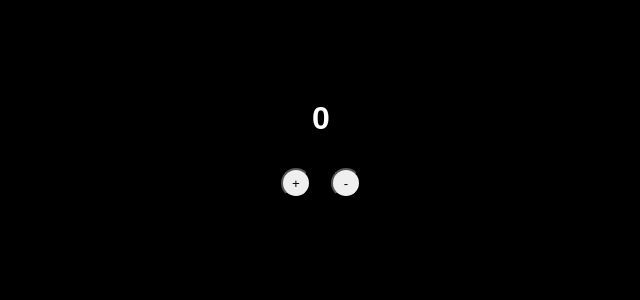
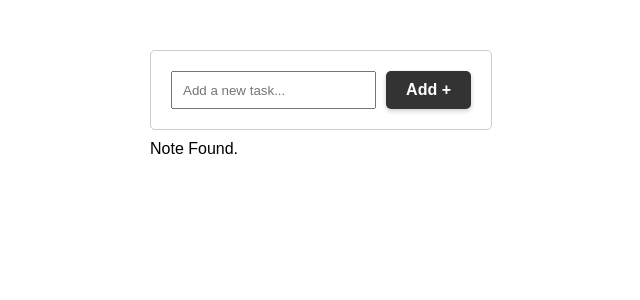
Before and after one commit to Rohullahkyhandev/TenReactProject, a React (Vite) app: page / in a window 1280 px wide. Shown: the top 300 px of the page, without its empty margins (319-959 px from the left). Built offline with nearby package versions, Linux system fonts and the light colour scheme.

Commit message:
Todo app commited

```diff
--- a/src/App.css
+++ b/src/App.css
@@ -1,26 +1,132 @@
-body {
-  padding: 0;
-  margin: 0;
-  background-color: #000;
-  font-family: sans-serif;
+.container {
   display: flex;
   align-items: center;
-  justify-content: center;
+  flex-direction: column;
+  margin: 50px auto;
+  font-family: sans-serif;
 }
 
-.container {
-  margin: 100px auto;
+.input--box {
+  display: flex;
+  width: 300px;
+  padding: 20px;
+  border: 1px solid #ccc;
+  border-radius: 5px;
+  margin-bottom: 10px;
+  font-size: 16px;
+  transition: box-shadow 0.3s ease;
+  outline: none;
+}
+.input--box input {
+  flex: 1;
+  padding: 0 10px;
+}
+.input--box button {
+  padding: 10px 20px;
+  background-color: #333;
+  color: #fff;
+  border: none;
+  border-radius: 5px;
+  cursor: pointer;
+  transition: background-color 0.3s ease;
+  box-shadow: 0 2px 5px rgba(0, 0, 0, 0.2);
+  outline: none;
+  margin-left: 10px;
+  font-weight: bold;
+  font-size: 16px;
+  &:hover {
+    background-color: #555;
+  }
+  &:disabled {
+    background-color: #ccc;
+    cursor: not-allowed;
+  }
+  &:focus {
+    box-shadow: 0 2px 5px rgba(0, 0, 0, 0.4);
+  }
+  &:active {
+    box-shadow: 0 1px 3px rgba(0, 0, 0, 0.2);
+  }
+  &:disabled:hover {
+    background-color: #ccc;
+  }
+  &:disabled:focus {
+    box-shadow: 0 1px 3px rgba(0, 0, 0, 0.2);
+  }
+  &:disabled:active {
+    box-shadow: 0 0 2px rgba(0, 0, 0, 0.2);
+  }
+  &:focus:not(:disabled) {
+    box-shadow: 0 2px 5px rgba(0, 0, 0, 0.4);
+  }
 }
 
-.title {
-  text-align: center;
-  color: #fff;
+.todo--list {
+  list-style-type: none;
+  padding: 6px 6px;
+  font-size: 15px;
+  margin: 10px auto;
+  max-height: 200px;
+  overflow-y: auto;
+  background-color: #f8f9fa;
+  border-radius: 5px;
+  margin-top: 10px;
+  box-shadow: 0 2px 5px rgba(0, 0, 0, 0.2);
+  transition: box-shadow 0.3s ease;
+  outline: none;
+  &:focus {
+    box-shadow: 0 2px 5px rgba(0, 0, 0, 0.4);
+  }
+  &:active {
+    box-shadow: 0 1px 3px rgba(0, 0, 0, 0.2);
+  }
+  &:focus:not(:disabled) {
+    box-shadow: 0 2px 5px rgba(0, 0, 0, 0.4);
+  }
+  &:active:not(:disabled) {
+    box-shadow: 0 0 2px rgba(0, 0, 0, 0.2);
+  }
 }
 
-button {
-  display: inline-block !important;
-  margin: 10px;
-  width: 30px;
-  height: 30px;
-  border-radius: 50%;
+.todo--list li {
+  margin-bottom: 5px;
+  padding: 10px;
+  background-color: #fff;
 }
+
+.todo--list li {
+  display: flex;
+  justify-content: space-between;
+}
+
+.todo--list li button {
+  padding: 5px 10px;
+  background-color: #a76161;
+  color: #fff;
+  border: none;
+  border-radius: 5px;
+  cursor: pointer;
+  transition: background-color 0.3s ease;
+  box-shadow: 0 2px 5px rgba(0, 0, 0, 0.2);
+  outline: none;
+  margin-left: 10px;
+  font-weight: bold;
+  font-size: 16px;
+  &:hover {
+    background-color: #555;
+  }
+  &:disabled {
+    background-color: #ccc;
+    cursor: not-allowed;
+  }
+  &:focus {
+    box-shadow: 0 2px 5px rgba(0, 0, 0, 0.4);
+  }
+  &:active {
+    box-shadow: 0
+}
+
+span {
+  display: inline-block;
+  text-align: center;
+}
--- a/src/App.jsx
+++ b/src/App.jsx
@@ -1,10 +1,12 @@
 import React from "react";
 import Counter from "./Counter";
+import Todo from "./components/Todo";
 
 const App = () => {
   return (
     <>
-      <Counter />
+      {/* <Counter /> */}
+      <Todo />
     </>
   );
 };
--- /dev/null
+++ b/src/components/Todo.jsx
@@ -0,0 +1,55 @@
+import { useState } from "react";
+
+const Todo = () => {
+  const [todo, setTodo] = useState([]);
+  const [input, setInput] = useState("");
+
+  const addTodo = () => {
+    if (!input) {
+      return;
+    }
+    setTodo("");
+    setTodo([...todo, input]);
+    setInput("");
+  };
+  return (
+    <div className="container">
+      <div>
+        <div className="input--box">
+          <input
+            type="text"
+            placeholder="Add a new task..."
+            value={input}
+            onChange={(e) => setInput(e.target.value)}
+          />
+          <button onClick={addTodo} onKeyUp={addTodo}>
+            Add +
+          </button>
+        </div>
+
+        {todo.length > 0 ? (
+          <ul className="todo--list">
+            {todo.map((t, index) => (
+              <li key={index}>
+                <span>
+                  <input type="checkbox" /> {t}
+                </span>
+                <button
+                  onClick={() =>
+                    setTodo(todo.filter((_, item) => item !== index))
+                  }
+                >
+                  X
+                </button>
+              </li>
+            ))}
+          </ul>
+        ) : (
+          <span>Note Found.</span>
+        )}
+      </div>
+    </div>
+  );
+};
+
+export default Todo;
```
